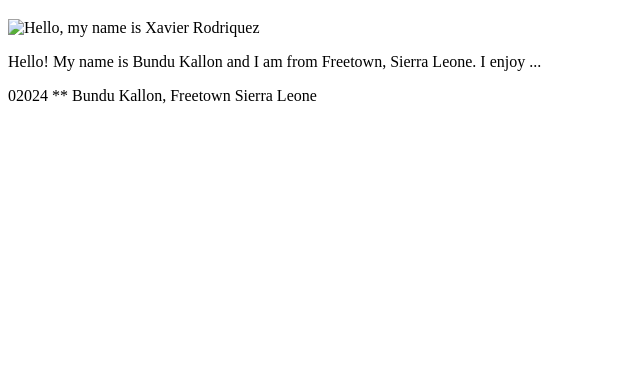
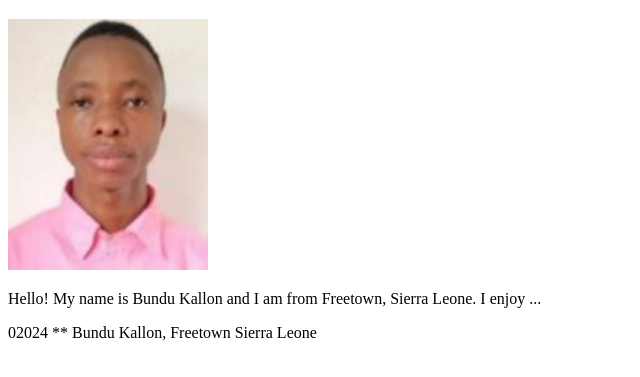
Before and after one commit to wdd13o/wdd130, a plain HTML site: page index.html in a window 1280 px wide. Shown: the part 87-464 px from the top of the page, without its empty margins (0-640 px from the left). Drawn offline with Linux system fonts and the light colour scheme; the site is published under a folder, as on GitHub Pages, so addresses that start at the root find nothing.

Commit message:
Update index.html
uuu

```diff
--- a/index.html
+++ b/index.html
@@ -15,7 +15,7 @@ content="width=device-width,initial-scale=1.0">
 </header>
 <main>
 <h1>Bundu Kallon | WDD 130</h1>
-<img src="/profile.JPG" alt="Hello, my name is Xavier Rodriquez" width="200"> <p>Hello! My name is Bundu Kallon and I am from Freetown, Sierra Leone. I enjoy ... </p> </main>
+<img src="profile.JPG" alt="Hello, my name is Xavier Rodriquez" width="200"> <p>Hello! My name is Bundu Kallon and I am from Freetown, Sierra Leone. I enjoy ... </p> </main>
 <footer>
 <p>02024 ** Bundu Kallon, Freetown Sierra Leone</p>
 </footer>
```
